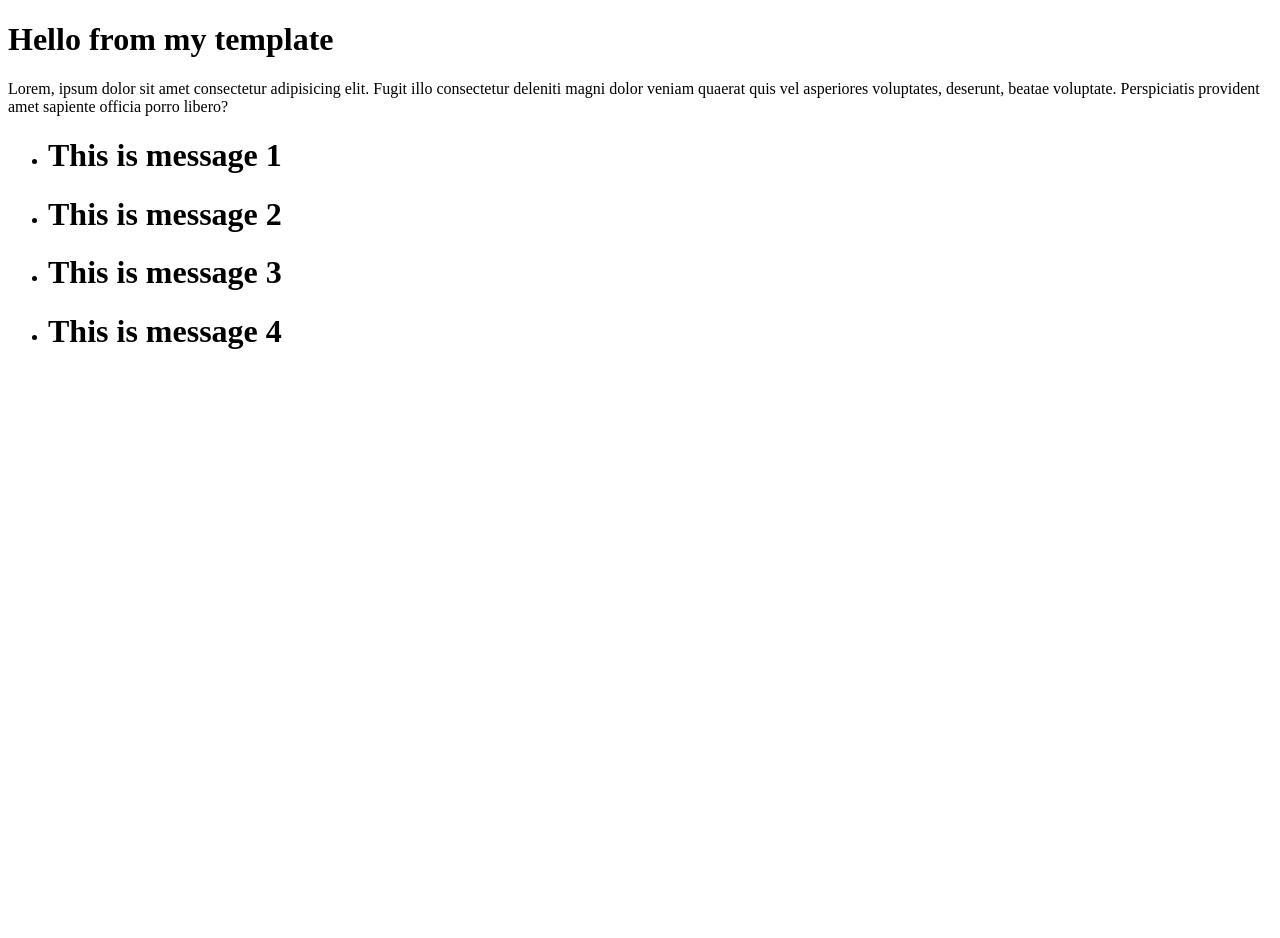
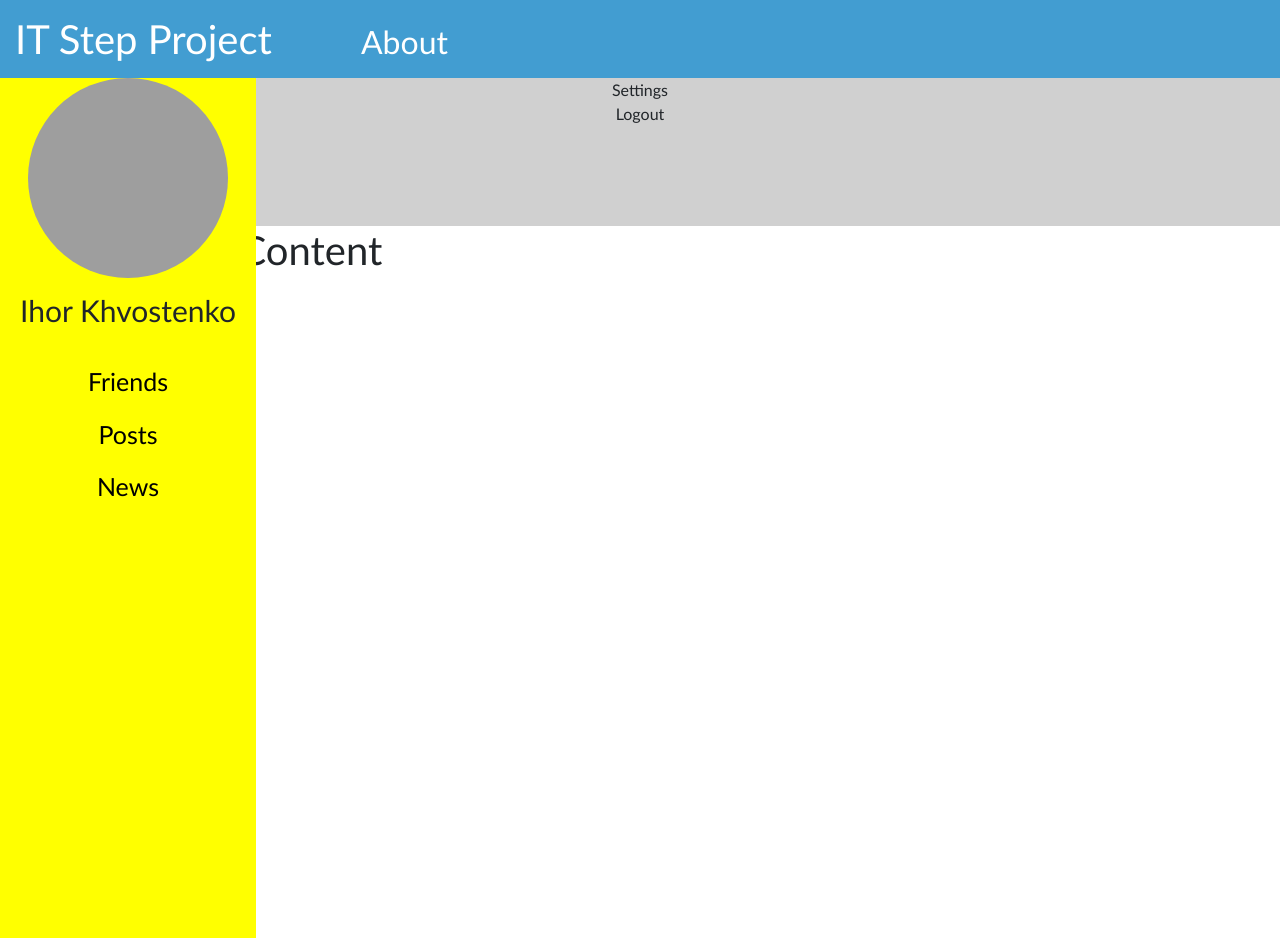
Before and after one commit to KhvostenkoIhor/itstep_project, a Django app: page / in a window 1280 px wide. Run offline with Django 3.2, Linux system fonts and the light colour scheme; some libraries are stand-ins or nearby versions; grey boxes are pictures that could not be loaded.

Commit message:
This commit must be reworked!!!

```diff
--- a/src/config/settings.py
+++ b/src/config/settings.py
@@ -102,4 +102,5 @@ USE_TZ = True
 
 
 # Static files (CSS, JavaScript, Images)
+STATIC_ROOT = os.path.join(BASE_DIR, 'static')
 STATIC_URL = '/static/'
--- /dev/null
+++ b/templates/_base.html
@@ -0,0 +1,64 @@
+{% load static %}
+
+<!DOCTYPE html>
+<html lang="en">
+
+  <head>
+
+    <meta charset="UTF-8" >
+    <meta name="viewport" content="width=device-width, initial-scale=1.0">
+    <title>Document</title>
+        <!-- CSS only -->
+    <link rel="stylesheet" href="https://stackpath.bootstrapcdn.com/bootstrap/4.5.2/css/bootstrap.min.css" integrity="sha384-JcKb8q3iqJ61gNV9KGb8thSsNjpSL0n8PARn9HuZOnIxN0hoP+VmmDGMN5t9UJ0Z" crossorigin="anonymous">
+
+    <!-- JS, Popper.js, and jQuery -->
+    <script src="https://code.jquery.com/jquery-3.5.1.slim.min.js" integrity="sha384-DfXdz2htPH0lsSSs5nCTpuj/zy4C+OGpamoFVy38MVBnE+IbbVYUew+OrCXaRkfj" crossorigin="anonymous"></script>
+    <script src="https://cdn.jsdelivr.net/npm/popper.js@1.16.1/dist/umd/popper.min.js" integrity="sha384-9/reFTGAW83EW2RDu2S0VKaIzap3H66lZH81PoYlFhbGU+6BZp6G7niu735Sk7lN" crossorigin="anonymous"></script>
+    <script src="https://stackpath.bootstrapcdn.com/bootstrap/4.5.2/js/bootstrap.min.js" integrity="sha384-B4gt1jrGC7Jh4AgTPSdUtOBvfO8shuf57BaghqFfPlYxofvL8/KUEfYiJOMMV+rV" crossorigin="anonymous"></script>
+
+    <link rel="stylesheet" href="./style.css" />
+
+  </head>
+
+  <body>
+
+    <div class="header">
+      <h1 class="header__title">IT Step Project</h1>
+      <h2 class="header__about">About</h2>
+    </div>
+
+    <div class="wrapper">
+
+      <div class="menu">
+
+        <div class="menu__top">
+
+          <img class="menu__img" src="c:\Users\ASUS\Desktop\111.jpg" alt=""/>
+
+          <div class="menu__name">Ihor Khvostenko</div>
+
+          <ul class="menu__links">
+            <a href="#"><li class="menu__link">Friends</li></a>
+            <a href="#"><li class="menu__link">Posts</li></a>
+            <a href="#"><li class="menu__link">News</li></a>
+          </ul>
+
+        </div>
+      </div>
+        <ul class="menu__bottom">
+            <li class="menu__bottom_item">Settings</li>
+            <li class="menu__bottom_item">Logout</li>
+        </ul>
+    </div>
+
+
+    <link rel="stylesheet" href="{% static 'css\style.css' %}">
+  </head>
+  <body>
+    <h1>Header</h1>
+    <h1>Menu</h1>
+
+        {% block content %}
+        {% endblock content %}
+  </body>
+</html>
--- a/templates/core/index.html
+++ b/templates/core/index.html
@@ -1,4 +1,12 @@
-<!DOCTYPE html>
+{% extends "_base.html" %}
+
+{% block content %}
+  <h1>Content</h1>
+{% endblock content %}
+
+
+
+{% comment %} <!DOCTYPE html>
 <html lang="en">
   <head>
     <meta charset="UTF-8" />
@@ -20,4 +28,4 @@
       {% endfor %}
     </ul>
   </body>
-</html>
+</html> {% endcomment %}
```
Also changed, not shown: src/core/views.py (line endings or trailing spaces), static/css/style.css (renamed from frontend/style.css).
